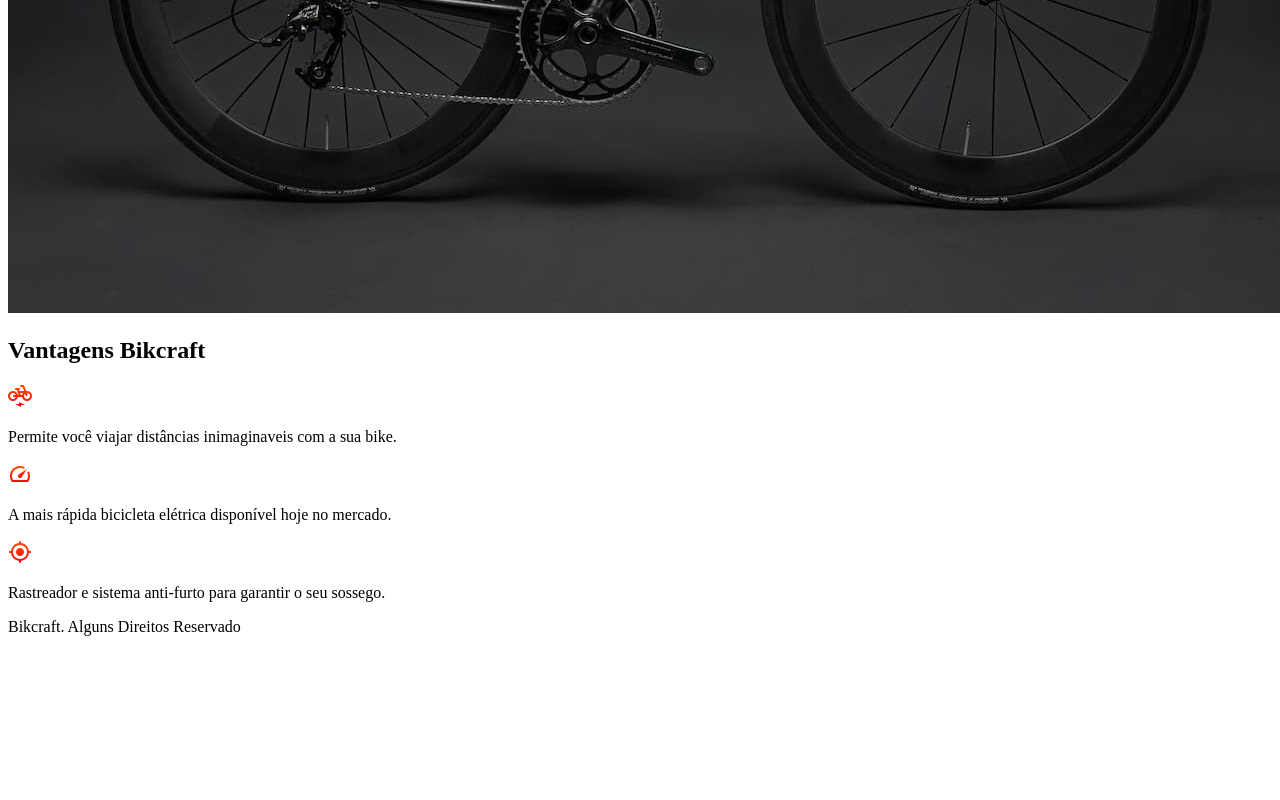
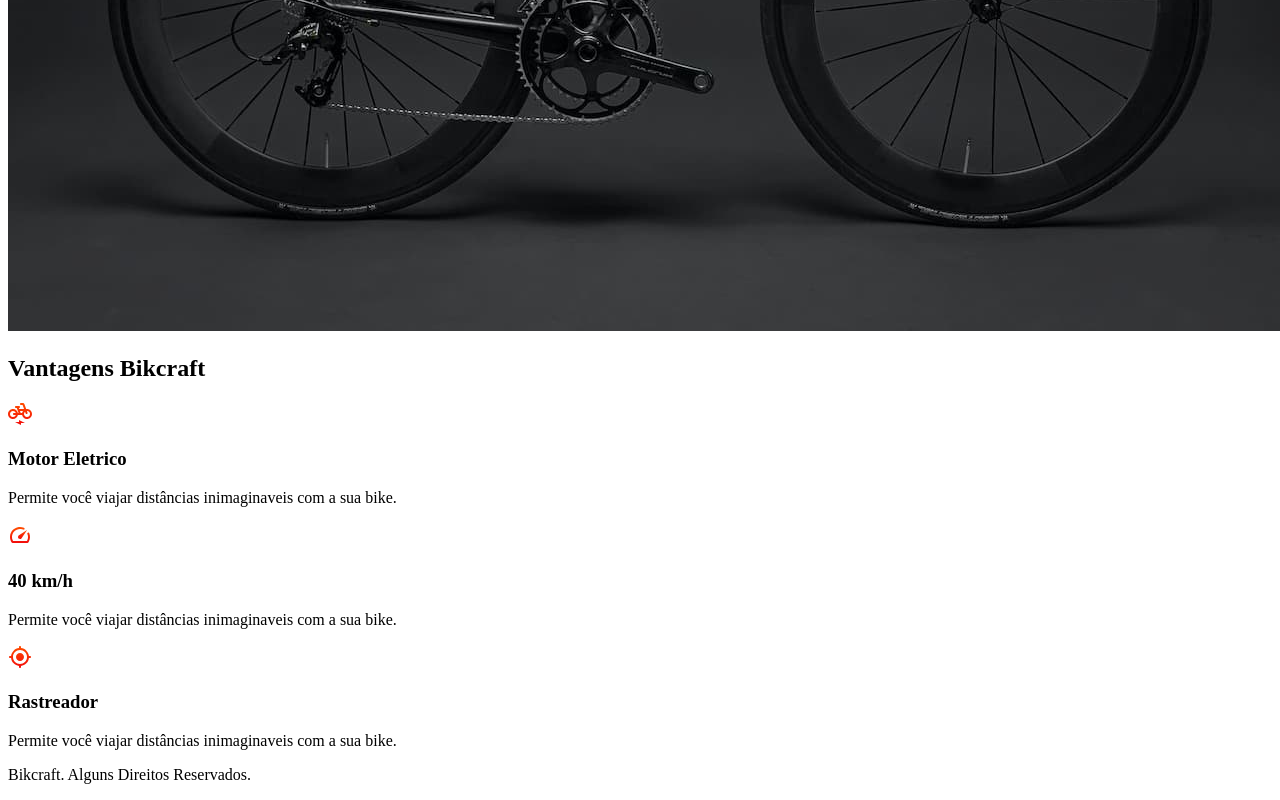
Before and after one commit to mateusrtt/Page-BikeInfo, a plain HTML site: page index.html in a window 1280 px wide. Shown: the part 826-1626 px from the top of the page. Before the commit the page ends 1478 px from the top, so only its background shows below. Drawn offline with Linux system fonts and the light colour scheme.

Commit message:
Melhorando a estrutura html

```diff
--- a/index.html
+++ b/index.html
@@ -6,31 +6,43 @@
     <title>Document</title>
 </head>
 <body>
-    <img src="img/bikcraft.svg" alt="">
+    <img class="titulo" src="img/bikcraft.svg" alt="">
+    <div>
     <a href="/">sobre</a>
     <a href="/">produtos</a>
     <a href="">lojas</a>
     <a href="">contato</a>
-    <div class="info">
+    </div>
+    <div class="Conteudo">
+        <div class="introducao">
+            <span class="detalhe"></span>
             <h1>Bicicletas Feitas a Mão</h1>
-        <p>
-            A Nimbus Stark é a melhor Bikcraft já criada pela nossa equipe.
-            Ela vem equipada com os melhores acessórios da marca.
-        </p>
+            <p>A Nimbus Stark é a melhor Bikcraft já criada pela nossa equipe.
+            Ela vem equipada com os melhores acessórios da marca.</p>
             <button>Ver mais</button>
-        <img src="img/bicicleta.jpg" alt="">
         </div>
-    <div>
-        <h2>Vantagens Bikcraft</h2>
+        <img src="img/bicicleta.jpg" alt="bicicleta preta">
+        <h2 class="Subtitulo">Vantagens Bikcraft</h2>
+        <div class="vantagens">
+            <div class="vantagens-item">
                 <img src="img/eletrica.svg" alt="">
+                <h3>Motor Eletrico</h3>
                 <p>Permite você viajar distâncias inimaginaveis com a sua bike.</p>
+            </div>
+            <div class="vantagens-item">
                 <img src="img/velocidade.svg" alt="">
-        <p>A mais rápida bicicleta elétrica disponível hoje no mercado.</p>
+                <h3>40 km/h</h3>
+                <p>Permite você viajar distâncias inimaginaveis com a sua bike.</p>
+            </div>
+            <div class="vantagens-item">
                 <img src="img/rastreador.svg" alt="">
-        <p>Rastreador e sistema anti-furto para garantir o seu sossego.</p>
+                <h3>Rastreador</h3>
+                <p>Permite você viajar distâncias inimaginaveis com a sua bike.</p>
             </div>
-    <div>
-        <p>Bikcraft. Alguns Direitos Reservado</p>
+        </div>
+    </div>
+    <div class="rodape">
+        <p>Bikcraft. Alguns Direitos Reservados.</p>
     </div>
 </body>
 </html>
```
Lines whose indentation alone changed are shown as unchanged.
